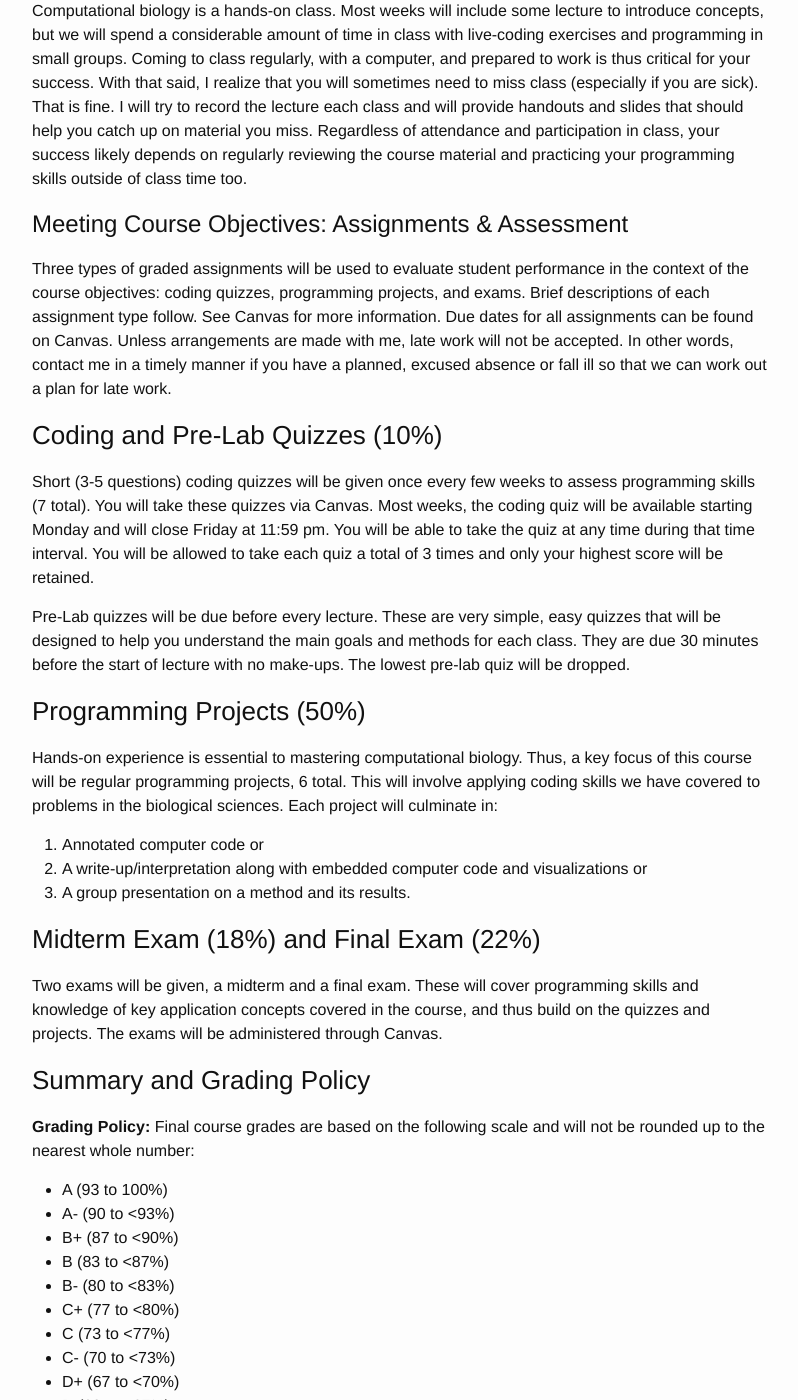
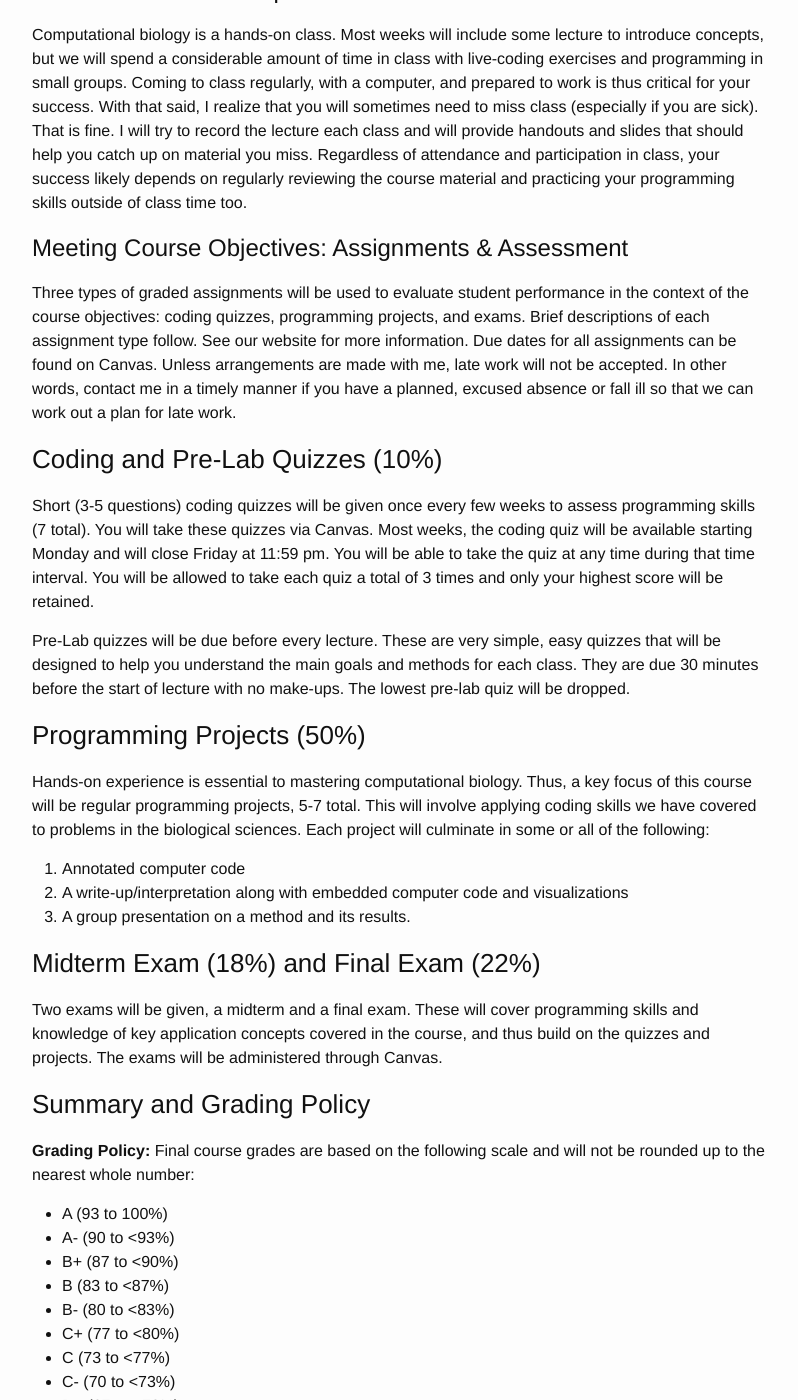
Before and after one commit to brian-kissmer/brian-kissmer.github.io, a Jekyll site: the page built from syllabus.md, in a window 1280 px wide and 1400 px high, scrolled down 1728 px. Shown: the whole window, without its empty margins (238-1036 px from the left). Built offline with Jekyll 4.4.1, drawn with Linux system fonts in a browser that asks for light colours; our own code applies the rules of GitHub Pages for plain Markdown files; some of the changed text lies outside the part shown.

Commit message:
Update syllabus.md

```diff
--- a/syllabus.md
+++ b/syllabus.md
@@ -51,7 +51,8 @@
 
 **Course fees:** The fee for this course is $150. This covers part of the cost of a laptop computer.
 
-- **Canvas:** Use the course Canvas site to receive announcements, download class materials, submit assignments, take quizzes and exams, and view grades. Make sure you receive daily notifications for announcements.
+- **Canvas:** Use the course Canvas site to receive announcements, submit assignments, take quizzes and exams, and view grades. Make sure you receive daily notifications for announcements.
+- **Course Website:** Use the course website to download course material and to access the schedule and syllabus.
 - **Textbook:** A textbook is not required for this course. Good programming references for R can be found online. Nonetheless, I recommend gaining access to the following book:
   - R. Cotton. 2013. *Learning R: A Step-by-Step Function Guide to Data Analysis*. 1st edition. O’Reilly Media.
 - **Laptop computer:** A computer capable of running R is required for this course. Such a computer will be provided for you to use for the semester (your course fees cover part of the computer cost). You may use your own computer if you prefer, but you are responsible for ensuring the required software is installed and runs properly. If you check out a class laptop, you are required to return it before the end of the course. Failure to do so will result in an incomplete for the class until the computer is returned.
@@ -62,7 +63,7 @@
 
 # Meeting Course Objectives: Assignments & Assessment
 
-Three types of graded assignments will be used to evaluate student performance in the context of the course objectives: coding quizzes, programming projects, and exams. Brief descriptions of each assignment type follow. See Canvas for more information. Due dates for all assignments can be found on Canvas. Unless arrangements are made with me, late work will not be accepted. In other words, contact me in a timely manner if you have a planned, excused absence or fall ill so that we can work out a plan for late work.
+Three types of graded assignments will be used to evaluate student performance in the context of the course objectives: coding quizzes, programming projects, and exams. Brief descriptions of each assignment type follow. See our website for more information. Due dates for all assignments can be found on Canvas. Unless arrangements are made with me, late work will not be accepted. In other words, contact me in a timely manner if you have a planned, excused absence or fall ill so that we can work out a plan for late work.
 
 ### Coding and Pre-Lab Quizzes (10%)
 
@@ -72,9 +73,9 @@
 
 ### Programming Projects (50%)
 
-Hands-on experience is essential to mastering computational biology. Thus, a key focus of this course will be regular programming projects, 6 total. This will involve applying coding skills we have covered to problems in the biological sciences. Each project will culminate in:
-1. Annotated computer code or
-2. A write-up/interpretation along with embedded computer code and visualizations or
+Hands-on experience is essential to mastering computational biology. Thus, a key focus of this course will be regular programming projects, 5-7 total. This will involve applying coding skills we have covered to problems in the biological sciences. Each project will culminate in some or all of the following:
+1. Annotated computer code
+2. A write-up/interpretation along with embedded computer code and visualizations
 3. A group presentation on a method and its results.
 
 ### Midterm Exam (18%) and Final Exam (22%)
```
Also changed, not shown: other parts of syllabus.md (+1 -1 lines).
